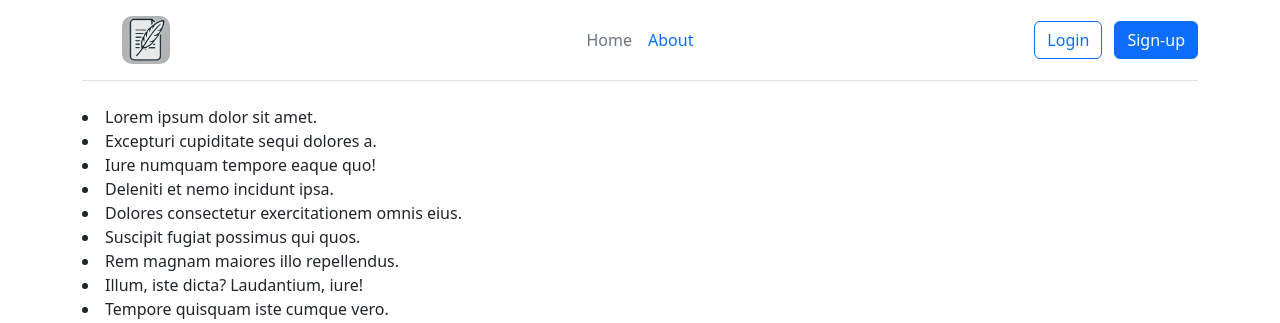
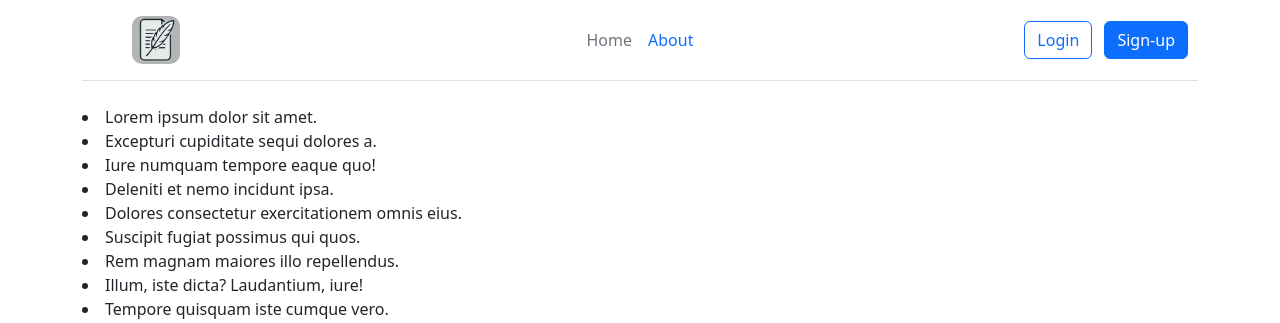
Before and after one commit to S0fft/True-Publish-Protocol, a Flask app: page / in a window 1280 px wide. Shown: the top 323 px of the page. Run offline with Flask 3, Linux system fonts and the light colour scheme.

Commit message:
add style for header

```diff
--- a/static/css/main.css
+++ b/static/css/main.css
@@ -1,3 +1,11 @@
+header {
+    position: sticky;
+    top: 0;
+    z-index: 1000;
+    background-color: white;
+    padding: 10px;
+}
+
 .header__img {
     height: 48px;
     width: 48px;
```
